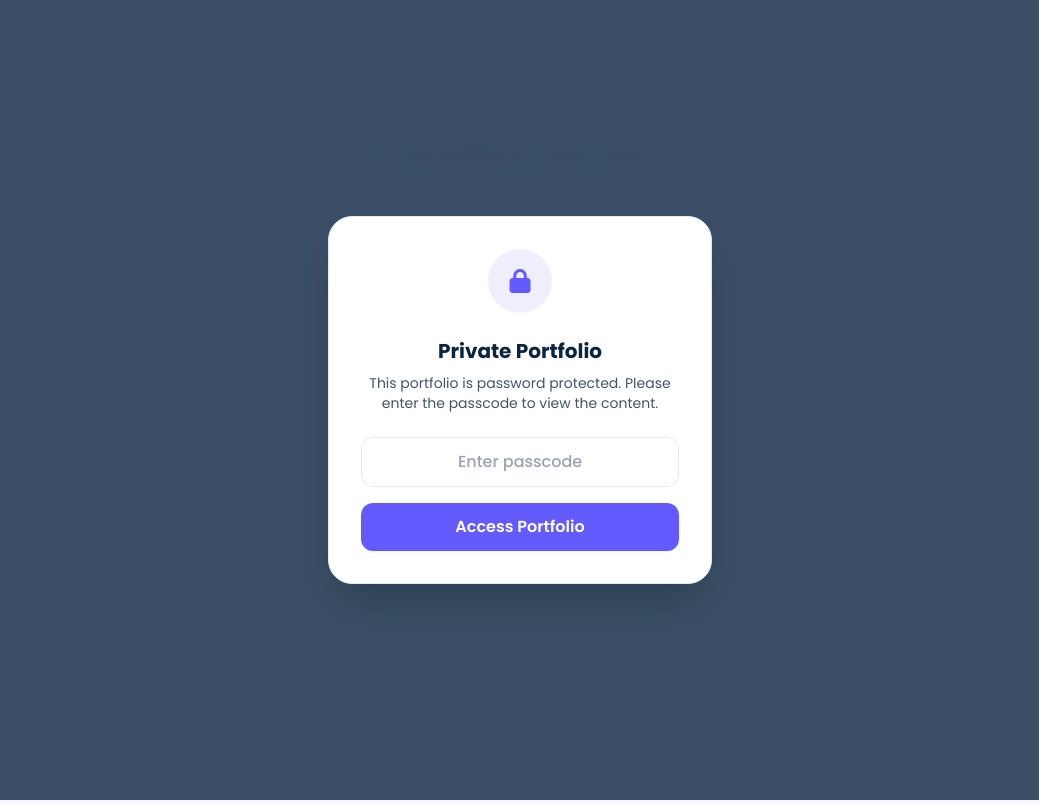
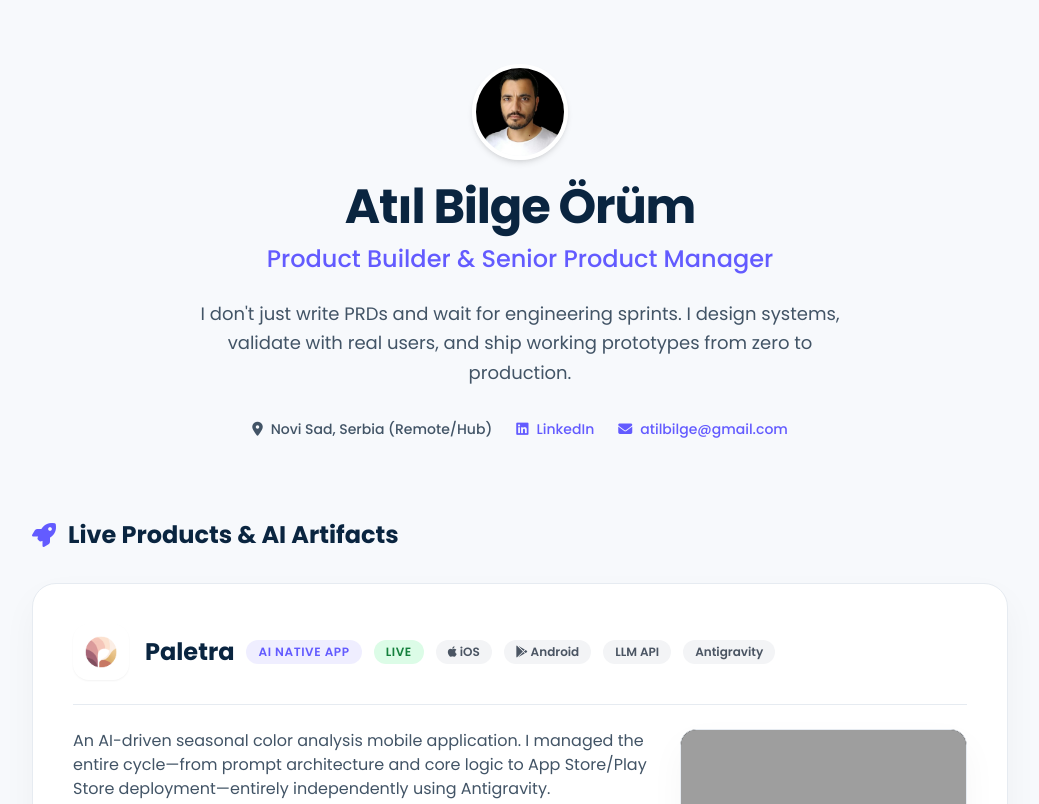
Before and after one commit to atilbilge/atilbilge, a plain HTML site: page product_builder_portfolio.html in a window 1280 px wide. Shown: the top 804 px of the page, without its empty margins (120-1159 px from the left). Drawn offline with nearby package versions, Linux system fonts and the light colour scheme; grey boxes are pictures that could not be loaded.

Commit message:
feat: remove password protection from portfolio page

```diff
--- a/product_builder_portfolio.html
+++ b/product_builder_portfolio.html
@@ -72,28 +72,7 @@
 </head>
 <body class="text-primary antialiased pt-16 pb-24">
 
-    <!-- Access Control Modal -->
-    <div id="access-modal" class="fixed inset-0 z-50 flex items-center justify-center bg-[#0a2540]/80 backdrop-blur-md p-6">
-        <div class="w-full max-w-sm bg-white rounded-3xl p-8 border border-border text-center shadow-2xl">
-            <div class="w-16 h-16 bg-[#635bff]/10 text-[#635bff] rounded-full flex items-center justify-center mx-auto mb-6">
-                <i class="fa-solid fa-lock text-2xl"></i>
-            </div>
-            <h3 class="text-xl font-bold mb-2">Private Portfolio</h3>
-            <p class="text-sm text-muted mb-6">This portfolio is password protected. Please enter the passcode to view the content.</p>
-
-            <form id="access-form" onsubmit="verifyPasscode(event)" class="space-y-4">
-                <div>
-                    <input type="password" id="passcode-input" placeholder="Enter passcode" class="w-full px-4 py-3 rounded-xl border border-border focus:border-accent focus:ring-2 focus:ring-accent/10 outline-none text-center font-medium transition-all">
-                    <p id="error-message" class="text-red-500 text-xs mt-2 hidden font-medium">Invalid passcode. Please try again.</p>
-                </div>
-                <button type="submit" class="w-full bg-[#635bff] hover:bg-[#0a2540] text-white font-semibold py-3 px-6 rounded-xl transition-all shadow-sm">
-                    Access Portfolio
-                </button>
-            </form>
-        </div>
-    </div>
-
-    <main id="portfolio-content" class="max-w-5xl mx-auto px-6 hidden">
+    <main id="portfolio-content" class="max-w-5xl mx-auto px-6">
 
         <!-- Header -->
         <header class="text-center mb-20">
@@ -409,45 +388,6 @@
         &copy; 2024 Atıl Bilge Örüm. Built for impact.
     </footer>
 
-    <!-- Passcode Verification Script -->
-    <script>
-        // Define your passcode here
-        const PORTFOLIO_PASSCODE = "product_builder";
-
-        // Check if already authenticated in this session
-        if (sessionStorage.getItem("portfolio_authenticated") === "true") {
-            revealPortfolio();
-        }
-
-        function verifyPasscode(event) {
-            event.preventDefault();
-            const input = document.getElementById("passcode-input").value;
-            const errorMsg = document.getElementById("error-message");
-
-            if (input === PORTFOLIO_PASSCODE) {
-                sessionStorage.setItem("portfolio_authenticated", "true");
-                revealPortfolio();
-            } else {
-                errorMsg.classList.remove("hidden");
-                const inputField = document.getElementById("passcode-input");
-                inputField.value = "";
-                inputField.focus();
-
-                // Visual feedback for error
-                inputField.classList.add("border-red-500", "ring-2", "ring-red-500/10");
-                setTimeout(() => {
-                    inputField.classList.remove("border-red-500", "ring-2", "ring-red-500/10");
-                }, 1500);
-            }
-        }
-
-        function revealPortfolio() {
-            const modal = document.getElementById("access-modal");
-            const content = document.getElementById("portfolio-content");
-            if (modal) modal.remove();
-            if (content) content.classList.remove("hidden");
-        }
-    </script>
 
 </body>
 </html>
```
